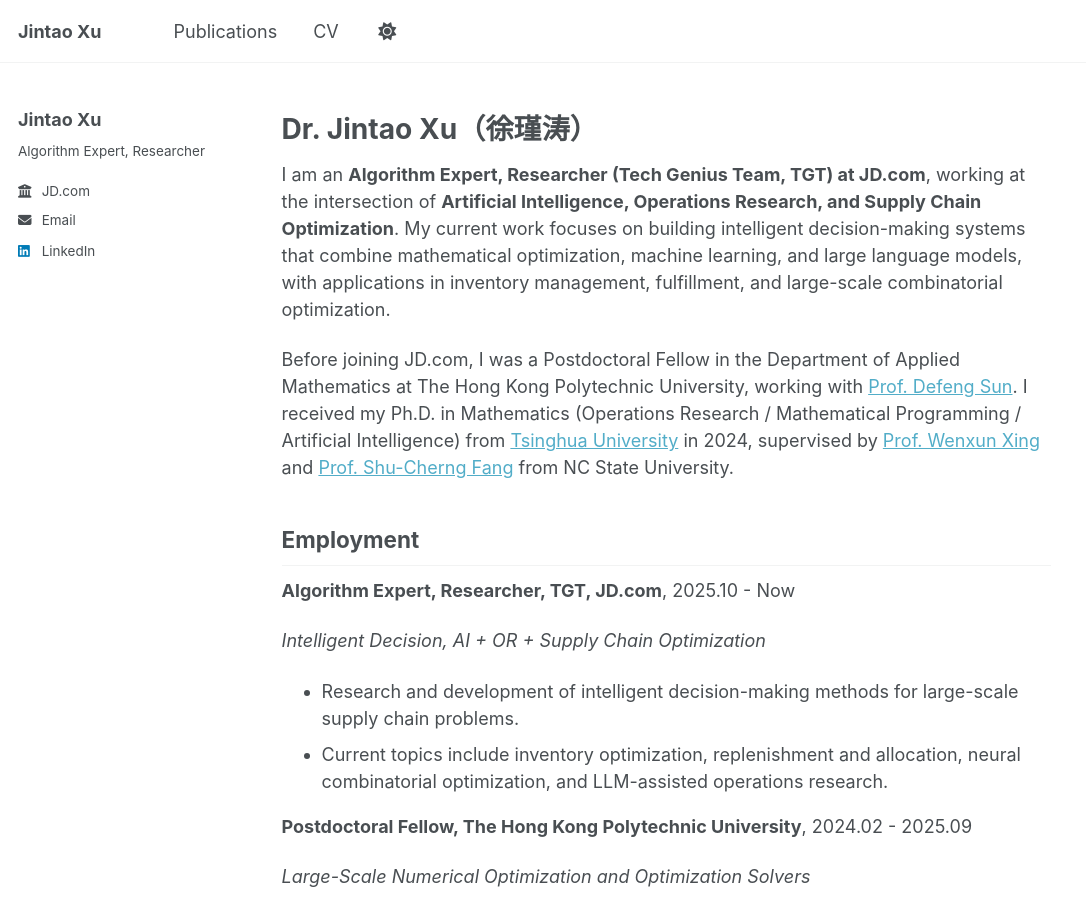
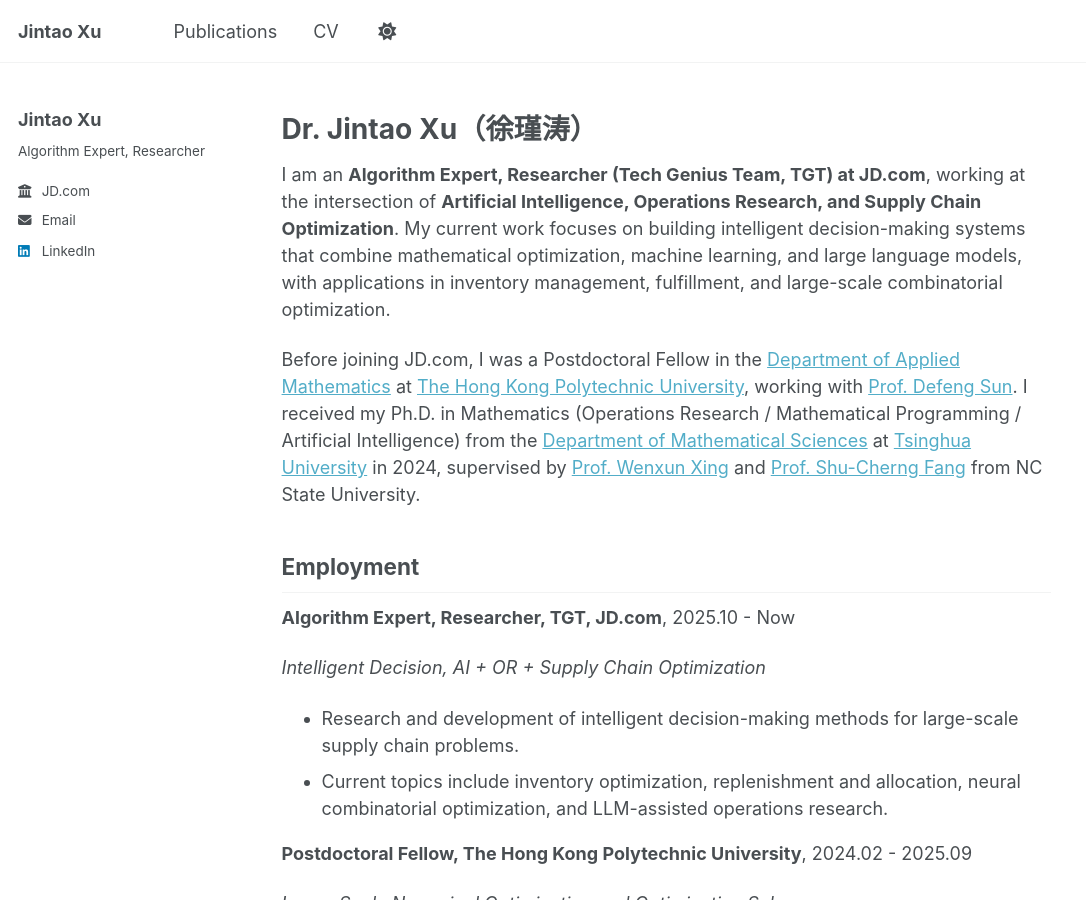
Before and after one commit to JintaoXuMath/JintaoXuMath.github.io, a Jekyll site: the page built from _pages/about.md, in a window 1280 px wide and 900 px high. Shown: the whole window, without its empty margins (0-1086 px from the left). Built offline with Jekyll 4.4.1, drawn with Linux system fonts in a browser that asks for light colours.

Commit message:
Refine academic background details in about.md
Updated the description of previous academic positions and affiliations.

```diff
--- a/_pages/about.md
+++ b/_pages/about.md
@@ -11,7 +11,7 @@ redirect_from:
 
 I am an **Algorithm Expert, Researcher (Tech Genius Team, TGT) at JD.com**, working at the intersection of **Artificial Intelligence, Operations Research, and Supply Chain Optimization**. My current work focuses on building intelligent decision-making systems that combine mathematical optimization, machine learning, and large language models, with applications in inventory management, fulfillment, and large-scale combinatorial optimization.
 
-Before joining JD.com, I was a Postdoctoral Fellow in the Department of Applied Mathematics at The Hong Kong Polytechnic University, working with [Prof. Defeng Sun](https://www.polyu.edu.hk/ama/profile/dfsun/). I received my Ph.D. in Mathematics (Operations Research / Mathematical Programming / Artificial Intelligence) from [Tsinghua University](https://www.tsinghua.edu.cn/en/) in 2024, supervised by [Prof. Wenxun Xing](https://www.genealogy.math.ndsu.nodak.edu/id.php?id=182440) and [Prof. Shu-Cherng Fang](https://ise.ncsu.edu/people/fang/) from NC State University.
+Before joining JD.com, I was a Postdoctoral Fellow in the [Department of Applied Mathematics](https://www.polyu.edu.hk/ama/) at [The Hong Kong Polytechnic University](https://www.polyu.edu.hk/), working with [Prof. Defeng Sun](https://www.polyu.edu.hk/ama/profile/dfsun/). I received my Ph.D. in Mathematics (Operations Research / Mathematical Programming / Artificial Intelligence) from the [Department of Mathematical Sciences](https://math.tsinghua.edu.cn/mathen/) at [Tsinghua University](https://www.tsinghua.edu.cn/en/) in 2024, supervised by [Prof. Wenxun Xing](https://www.genealogy.math.ndsu.nodak.edu/id.php?id=182440) and [Prof. Shu-Cherng Fang](https://ise.ncsu.edu/people/fang/) from NC State University.
 
 ## Employment
 
```
